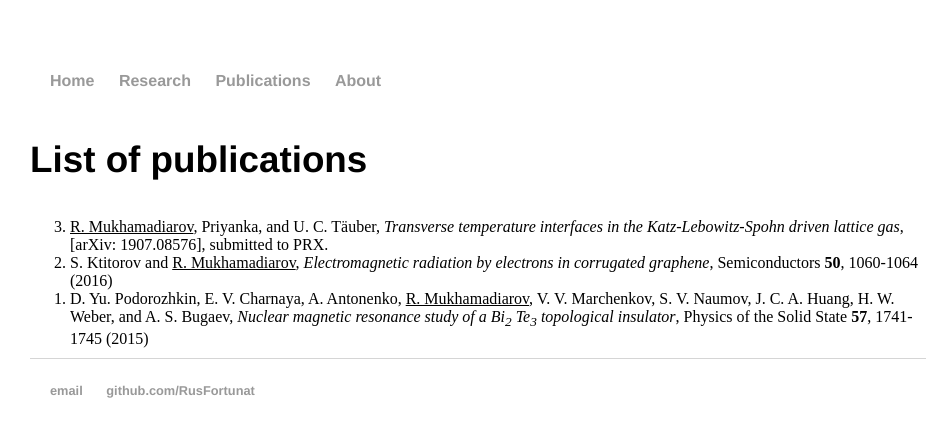
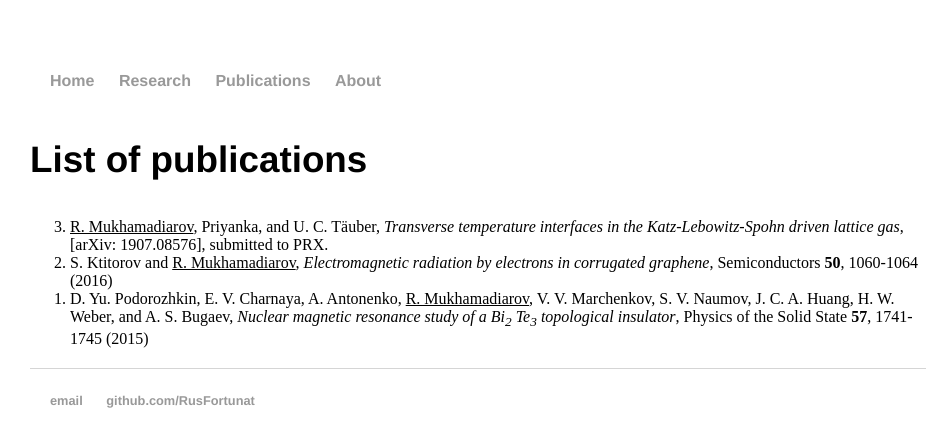
Before and after one commit to RusFortunat/mukhamadiarov, a Jekyll site: the page built from publications/index.html, in a window 1280 px wide. Shown: the top 447 px of the page, without its empty margins (162-1111 px from the left). Built offline with Jekyll 4.4.1, drawn with Linux system fonts in a browser that asks for light colours.

Commit message:
Update main.css

```diff
--- a/css/main.css
+++ b/css/main.css
@@ -15,7 +15,7 @@ nav ul, footer ul { font-size: 1em; font-family: 'Helvetica', 'Arial', 'Sans-Ser
 nav ul li, footer ul li { display: inline; margin-right: 20px; margin: 10px}
 
 ol{
-    margin: 10px 0;
+    margin: 20px 0;
 }
 
 footer { border-top: 1px solid #d5d5d5; font-size: .8em; }
```
